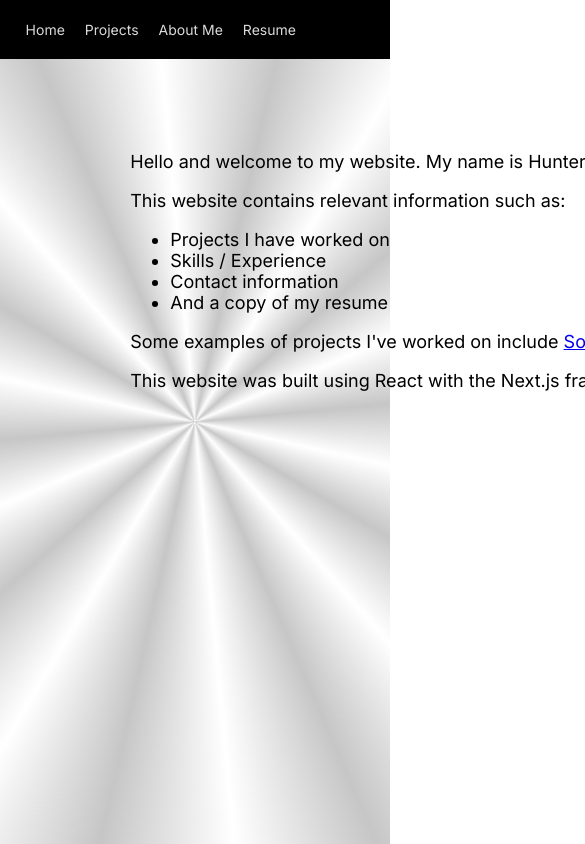
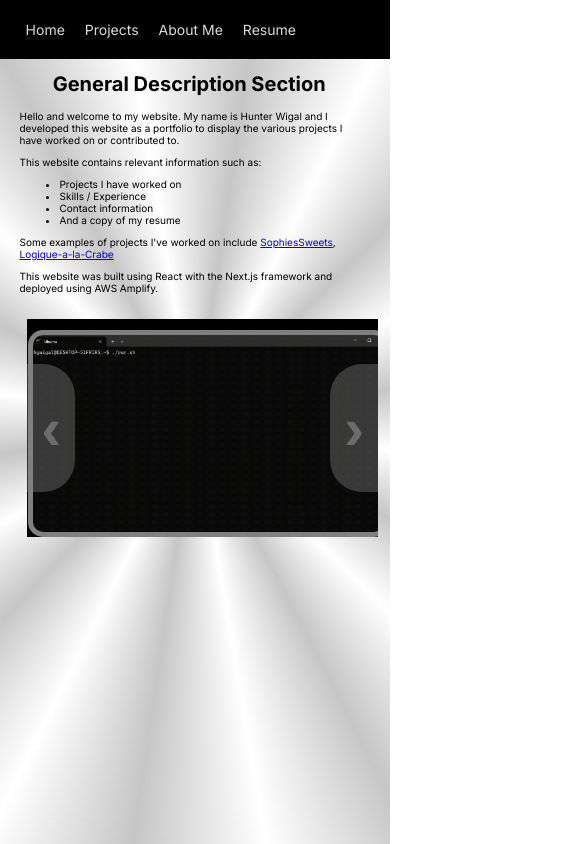
Before and after one commit to Hunter-Wigal/react-web-portfolio, a Next.js app: page / in a window 390 px wide. Shown: the top 844 px of the page, 585 px wide, since content can reach past the window. Built offline with nearby package versions, Linux system fonts and the light colour scheme.

Commit message:
Test mobile update

```diff
--- a/src/app/globals.css
+++ b/src/app/globals.css
@@ -35,6 +35,7 @@ body {
   height: 7vh;
   align-items: center;
   font-size: 20px;
+  width: 100%;
 }
 
 .footer {
@@ -106,5 +107,6 @@ body {
     padding: 0;
     margin-inline: 0;
     font-size: 14px;
+    width: 100%;
   }
 }
--- a/src/app/page.module.css
+++ b/src/app/page.module.css
@@ -14,7 +14,7 @@
 .intro {
   margin-inline-start: 3%;
   margin-inline-end: 10%;
-  flex: 1;
+  flex: 1 0 100%;
   min-height: 100%;
   font-size: 18px;
 }
@@ -132,7 +132,7 @@
   border-radius:  0 2rem 2rem 0;
 }
 
-@media (max-width: 600px) {
+@media (max-width: 700px) {
   .row{
     flex-direction: column;
     justify-content: center;
@@ -140,8 +140,31 @@
   .car_container{
     position: relative;
     display: block;
-
+    width: 90%;
+    height: auto;
     margin: auto;
     margin-top: 4%;
   }
+
+  .car_image{
+    width: 100%;
+    aspect-ratio: 16/9;
+  }
+
+  .container{
+    display: block;
+    width: 100%;
+    height: auto;
+    font-size: 10px;
+  }
+
+  .intro {
+    margin-inline-start: 3%;
+    margin-inline-end: 10%;
+    flex: 1 0 100%;
+    min-height: 100%;
+    font-size: 10px;
+  }
+
+
 }
```
